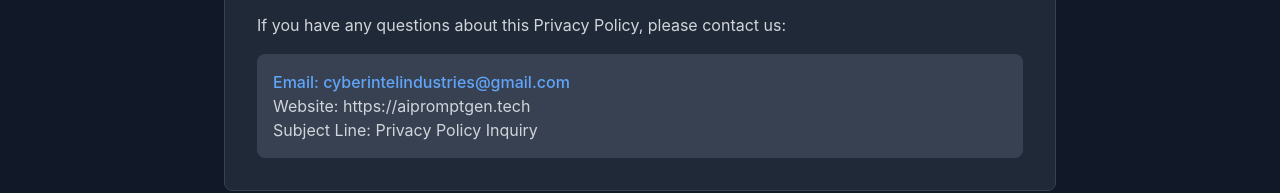
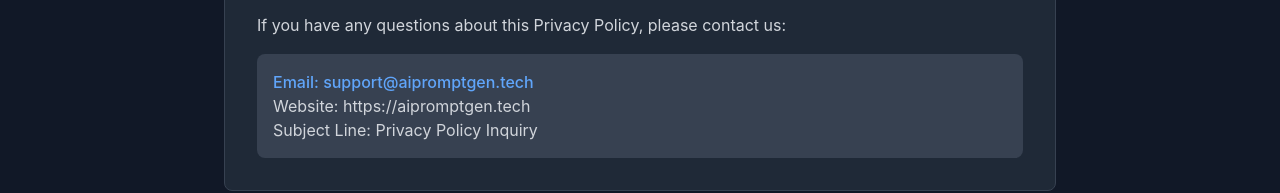
Before and after one commit to CIIndustries/aipromptgen, a Next.js app: page /privacy in a window 1280 px wide. Shown: the part 1962-2155 px from the top of the page. Built offline with nearby package versions, Linux system fonts and the light colour scheme.

Commit message:
Update page.js

```diff
--- a/app/privacy/page.js
+++ b/app/privacy/page.js
@@ -119,7 +119,7 @@
                 If you have any questions about this Privacy Policy, please contact us:
               </p>
               <div className="mt-4 p-4 bg-gray-700 rounded-lg">
-                <p className="text-blue-400 font-medium">Email: cyberintelindustries@gmail.com</p>
+                <p className="text-blue-400 font-medium">Email: support@aipromptgen.tech</p>
                 <p className="text-gray-300">Website: https://aipromptgen.tech</p>
                 <p className="text-gray-300">Subject Line: Privacy Policy Inquiry</p>
               </div>
```
